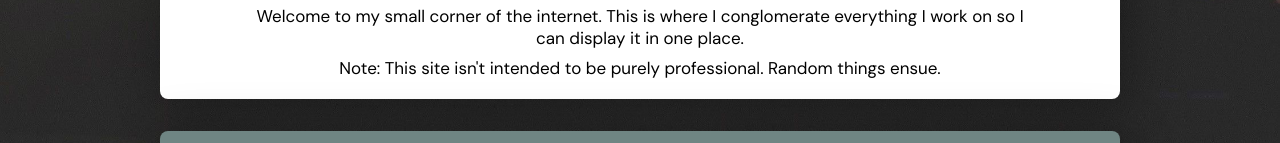
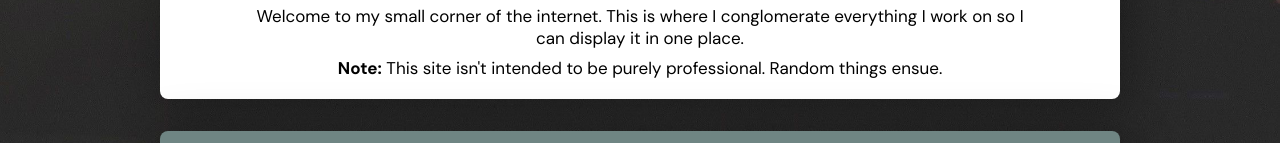
Before and after one commit to inkvoiid/thevoiid, a SvelteKit app: page / in a window 1280 px wide. Shown: the part 499-642 px from the top of the page. Built offline with nearby package versions, Linux system fonts and the light colour scheme.

Commit message:
Remove font: inherit
This was messing things up.

```diff
--- a/src/routes/+layout.svelte
+++ b/src/routes/+layout.svelte
@@ -55,7 +55,6 @@
 	:global(*) {
 		margin: 0;
 		padding: 0;
-		font: inherit;
 		-webkit-font-smoothing: antialiased;
 		-moz-osx-font-smoothing: grayscale;
 	}
```
